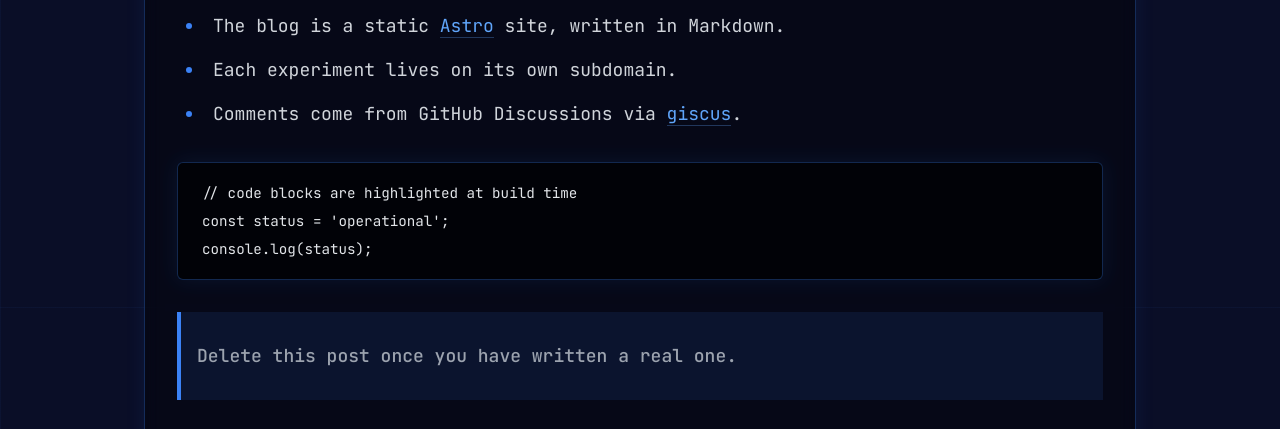
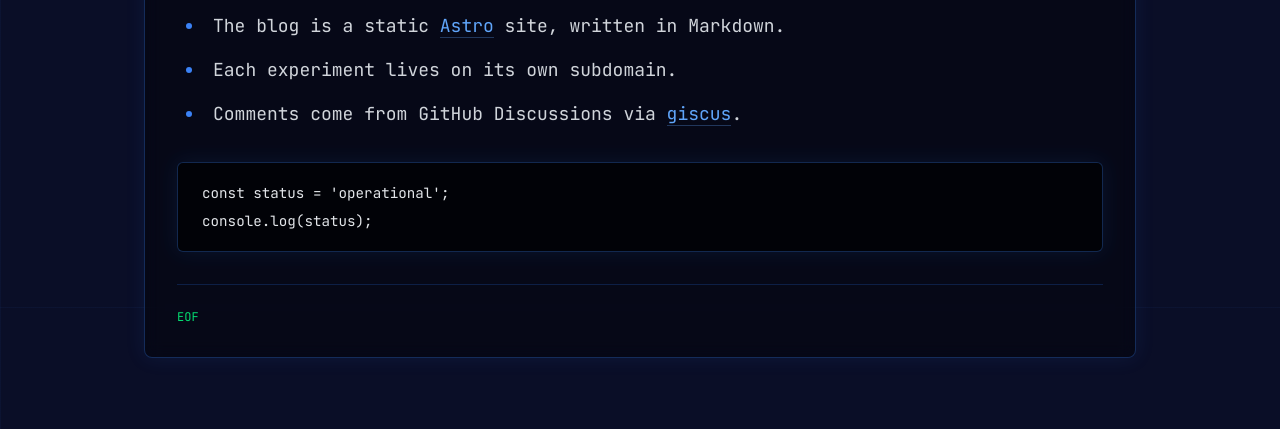
Before and after one commit to jbirdkerr/jbirdkerr.github.io, an Astro site in the folder blog/: page /blog/hello-world in a window 1280 px wide. Shown: the part 493-922 px from the top of the page. Built offline with nearby package versions, Linux system fonts and the light colour scheme; Astro itself is replaced by a stand-in of ours; code samples lack their colours; no server answers.

Commit message:
updated hello world

````diff
--- a/blog/src/content/blog/hello-world.md
+++ b/blog/src/content/blog/hello-world.md
@@ -15,9 +15,6 @@
 - Comments come from GitHub Discussions via [giscus](https://github.com/giscus/giscus).
 
 ```js
-// code blocks are highlighted at build time
 const status = 'operational';
 console.log(status);
 ```
-
-> Delete this post once you have written a real one.
````
